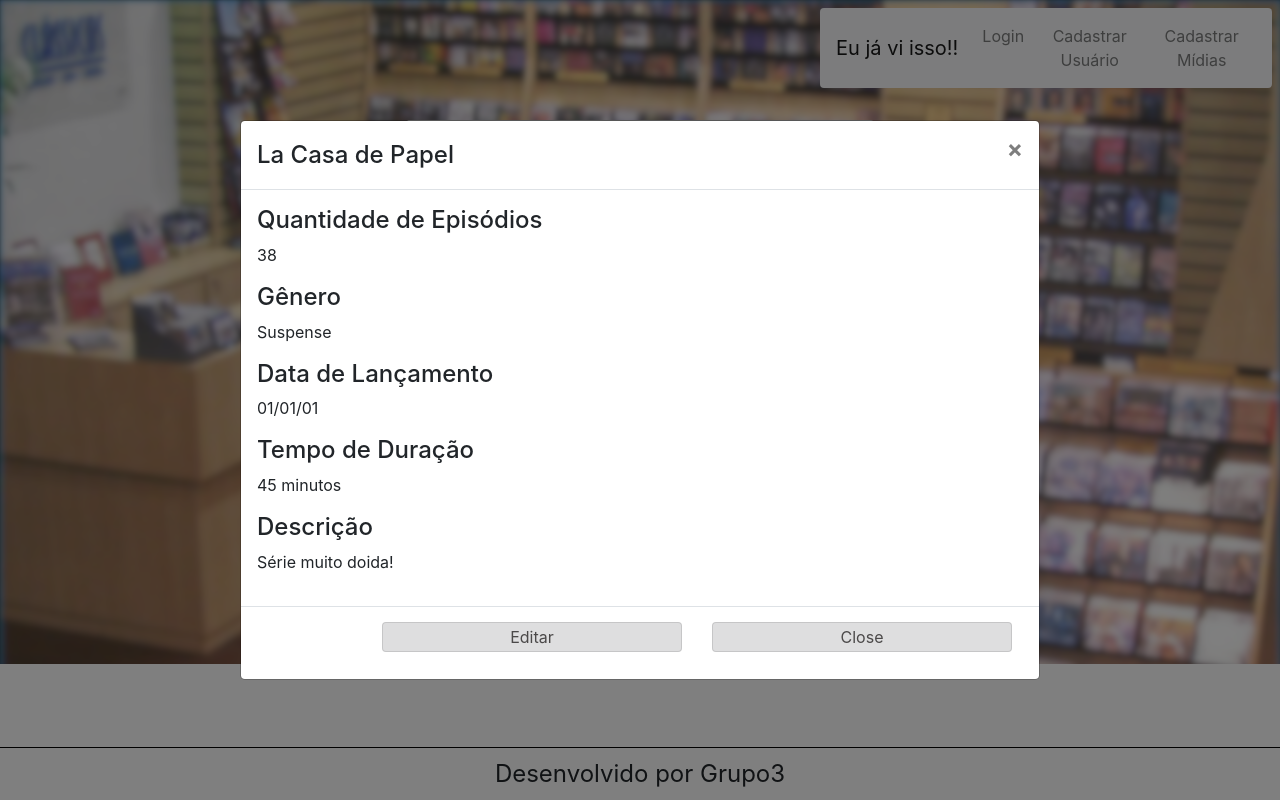
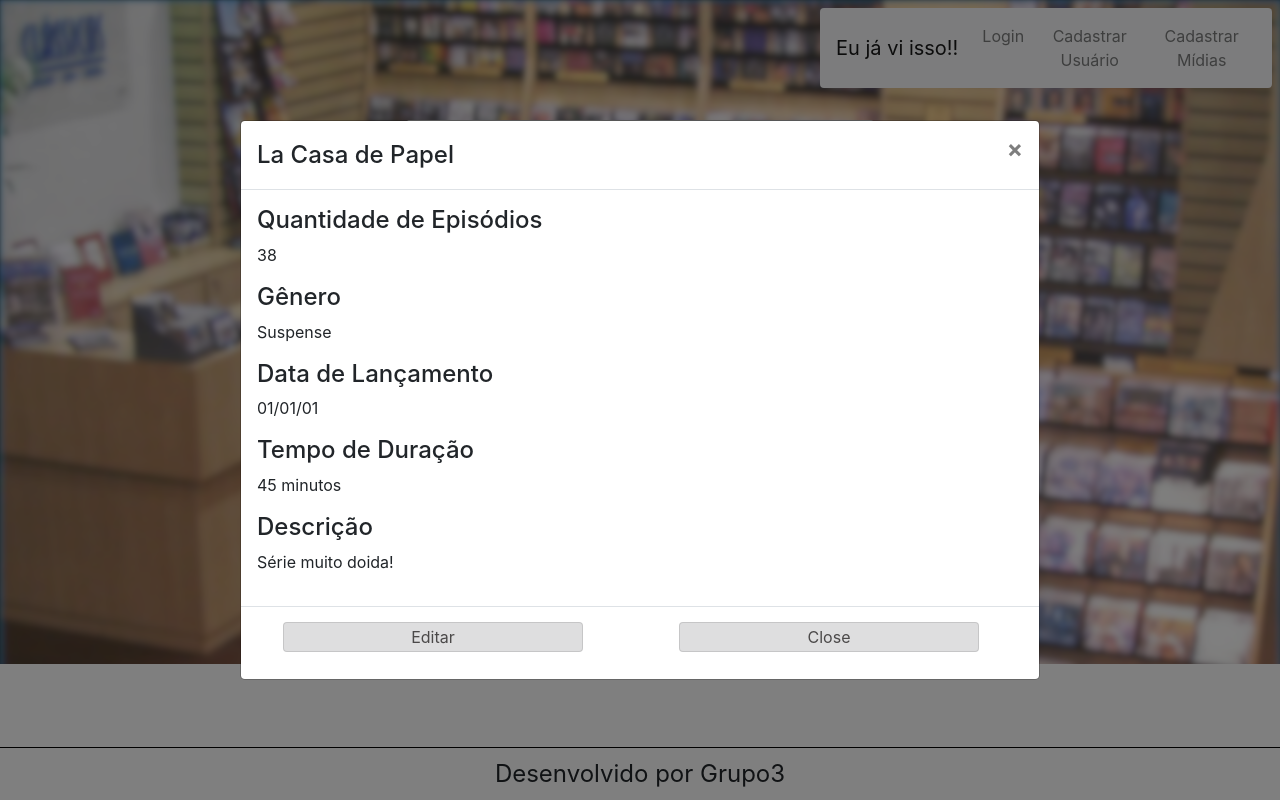
Before and after one commit to vitorHoller/projeto-trainee3, a React (Create React App) app in the folder Projeto/grupo3/: page /midias in a window 1280 px wide. Both pictures are taken after a click on the button "Clique Aqui". Built offline with nearby package versions, Linux system fonts and the light colour scheme.

Commit message:
Modificacao botao de Editar

```diff
--- a/Projeto/grupo3/src/Pages/ListarMidias/listarMidias.js
+++ b/Projeto/grupo3/src/Pages/ListarMidias/listarMidias.js
@@ -29,8 +29,8 @@
                 <p>Série muito doida!</p>
             </Modal.Body>
             <Modal.Footer>
-                <Button>Editar</Button>
-                <Button onClick={props.onHide}>Close</Button>
+                <Button className = 'mr-5'>Editar</Button>
+                <Button className = 'ml-5 mr-5' onClick={props.onHide}>Close</Button>
             </Modal.Footer>
         </Modal>
     );
```
